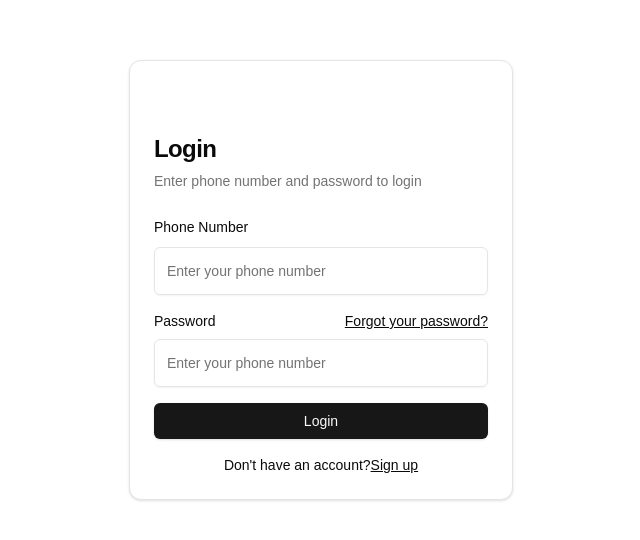
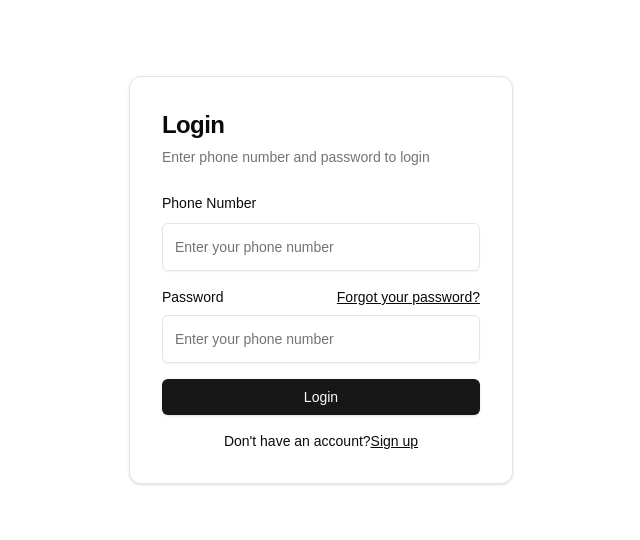
Before and after one commit to nackamoto/parish-admin, a Next.js app: page /login in a window 1280 px wide. Shown: the part 120-660 px from the top of the page, without its empty margins (319-959 px from the left). Built offline with nearby package versions, Linux system fonts and the light colour scheme.

Commit message:
feat: Add login

```diff
--- a/app/(auth)/login/components/login-form.tsx
+++ b/app/(auth)/login/components/login-form.tsx
@@ -35,24 +35,20 @@ export function LoginForm() {
   }>();
 
   const handleSubmit = async (data: LoginSchemaType) => {
-    console.log(data);
     const response = await authSignIn(data);
-    console.log(response);
     setResponse(response);
   };
 
   return (
     <Form {...form}>
       <form onSubmit={form.handleSubmit(handleSubmit)}>
-        <Card className="mx-auto min-w-96">
-          <CardHeader>
+        <Card className="mx-auto min-w-96 p-2">
           {authResponse && (
             <DisplayLoginStatus
               success={authResponse.success}
               message={authResponse.message}
             />
           )}
-          </CardHeader>
           <CardHeader>
             <CardTitle className="text-2xl">Login</CardTitle>
             <CardDescription>
@@ -73,7 +69,7 @@ export function LoginForm() {
                     <div className="flex items-center">
                       <Label htmlFor="password">Password</Label>
                       <Link
-                        href="#"
+                        href="/forgot-password"
                         className="ml-auto inline-block text-sm underline"
                       >
                         Forgot your password?
--- a/app/(auth)/login/page.tsx
+++ b/app/(auth)/login/page.tsx
@@ -1,5 +1,5 @@
-import { LoginForm } from "@/app/(auth)/login/components/login-form";
 import React from "react";
+import { LoginForm } from "./components/login-form";
 
 export default function Page() {
   return (
```
Lines whose indentation alone changed are shown as unchanged.
